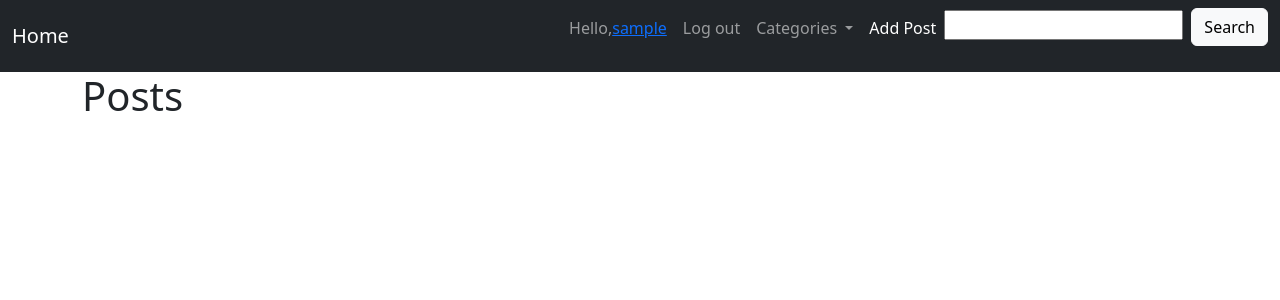
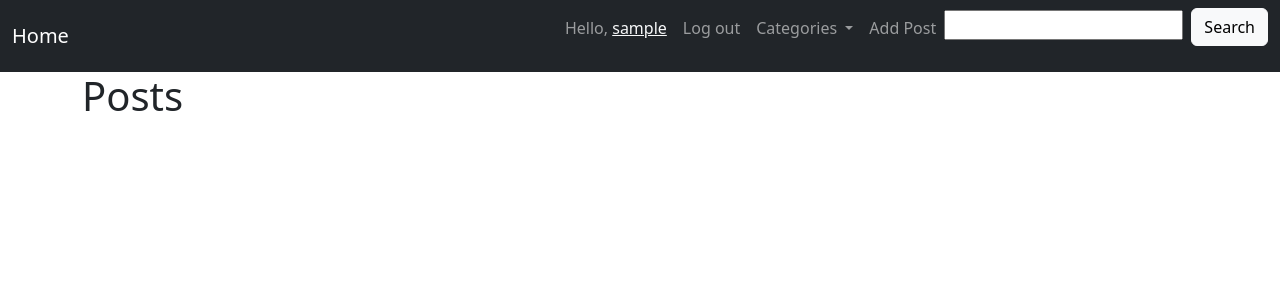
Before and after one commit to apfelficken/blog, a Django app: page / in a window 1280 px wide. Shown: the top 300 px of the page. Run offline with Django 4.2, Linux system fonts and the light colour scheme; the visitor is signed in with stand-in values (Sample User, id 1); data that the repository does not hold is empty; parts of the project's set-up code (start-up, migrations or seed data) failed here and were passed over.

Commit message:
Fixed bugs

```diff
--- a/source/blog/templates/base.html
+++ b/source/blog/templates/base.html
@@ -10,7 +10,6 @@
         <link href="https://cdn.jsdelivr.net/npm/bootstrap@5.2.2/dist/css/bootstrap.min.css" rel="stylesheet"
               integrity="sha384-Zenh87qX5JnK2Jl0vWa8Ck2rdkQ2Bzep5IDxbcnCeuOxjzrPF/et3URy9Bv1WTRi" crossorigin="anonymous">
         <link rel="stylesheet" href="https://cdn.jsdelivr.net/npm/bootstrap-icons@1.10.1/font/bootstrap-icons.css">
-        <link rel="stylesheet" href="{% static "css/style.css" %}">
         <title>{% block title %}Blog{% endblock %}</title>
     </head>
 
@@ -27,7 +26,7 @@
                     {% if request.user.is_authenticated %}
                             <li class="nav-item">
                                 <p class="nav-link" >
-                                Hello,<a href="{% url 'accounts:detail' request.user.username %}">{{ request.user.username }}</a>
+                                Hello, <a class="text-light" href="{% url 'accounts:detail' request.user.username %}">{{ request.user.username }}</a>
                                 </p>
                             </li>
                             <li class="nav-item">
--- a/source/blog/templates/partial/posts_list_partial.html
+++ b/source/blog/templates/partial/posts_list_partial.html
@@ -10,7 +10,7 @@
                         <p>
                             Published {{ post.publish }}
                             by
-                            <a class="text-secondary" href="{{ post.author.get_absolute_url }}">
+                            <a class="text-secondary" href="{% url 'accounts:detail' post.author %}">
                                 {{ post.author }}
                             </a>
                         </p>
--- a/source/blog/templates/post/post_index.html
+++ b/source/blog/templates/post/post_index.html
@@ -18,7 +18,7 @@
     </li>
     {% if request.user.is_authenticated %}
         <li class="nav-item">
-            <a class="nav-link text-white" href="{% url 'blog:add_post' %}">Add Post</a>
+            <a class="nav-link" href="{% url 'blog:add_post' %}">Add Post</a>
         </li>
     {% endif %}
 
```
Also changed, not shown: source/blog/templates/post/post_view.html (+6 -1 lines).
